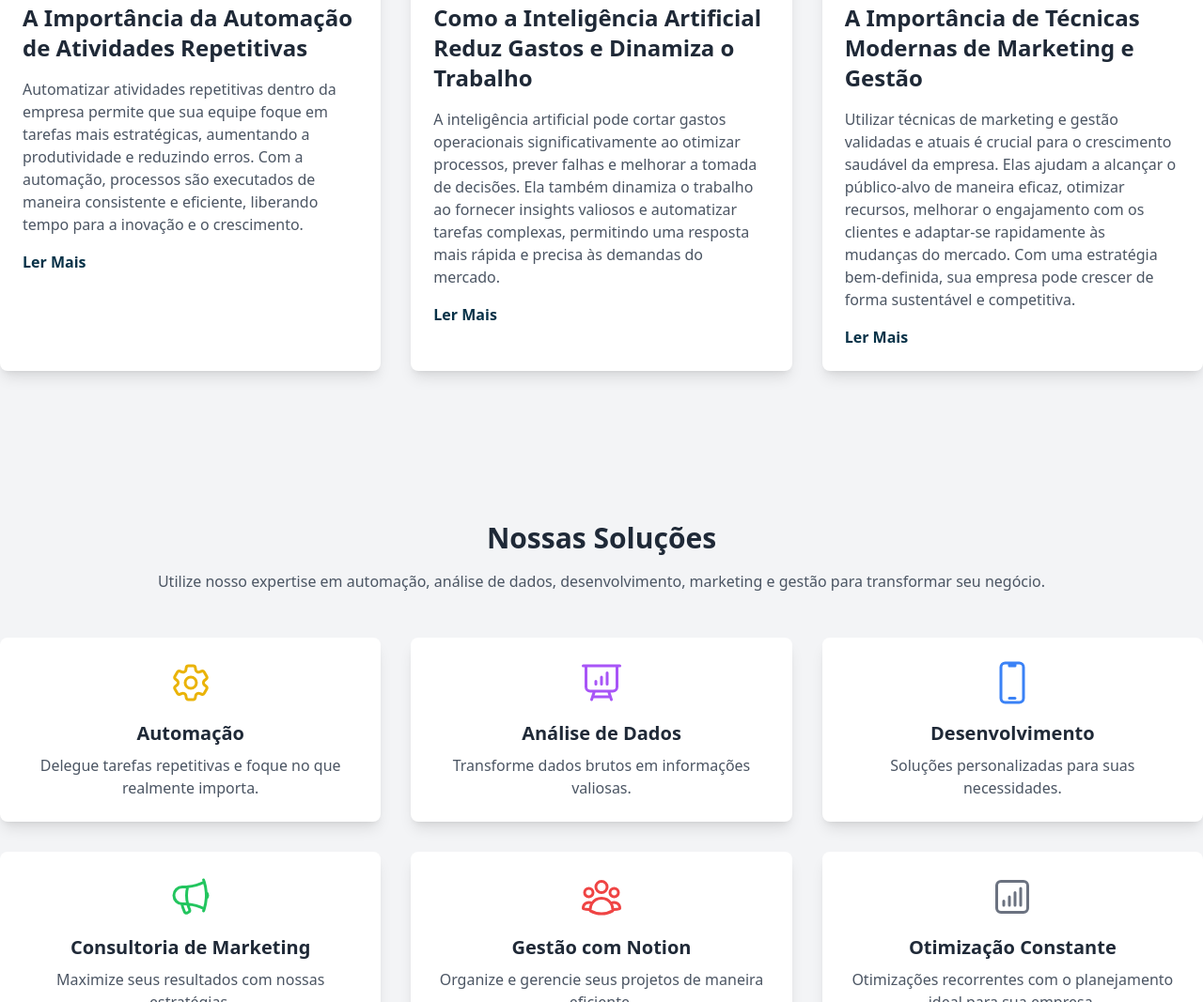
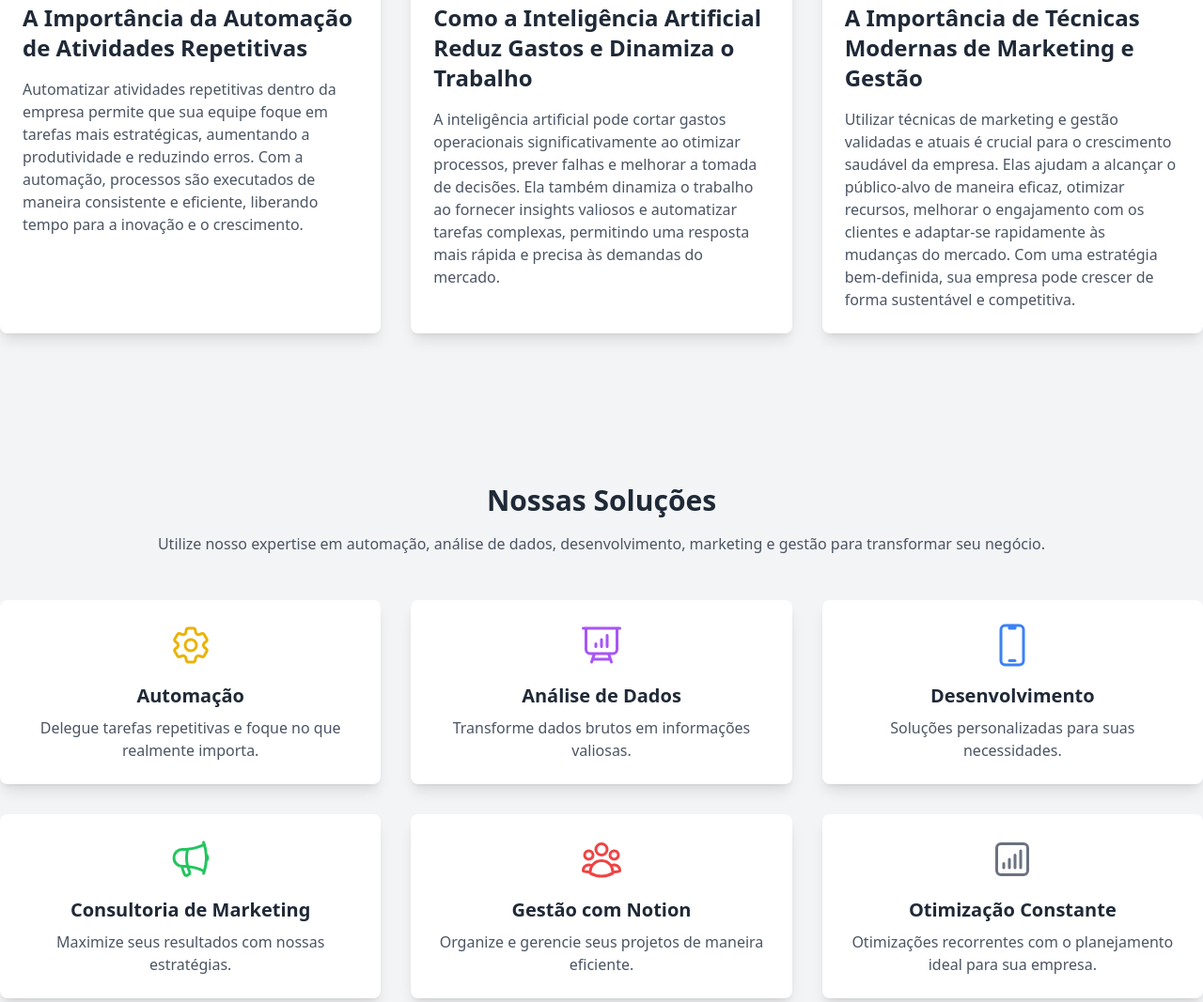
Before and after one commit to YouseSol/Youse, a plain HTML site: page index.html in a window 1280 px wide. Shown: the part 1449-2516 px from the top of the page at 94% size. Drawn offline with nearby package versions, Linux system fonts and the light colour scheme.

Commit message:
Update index.html

```diff
--- a/index.html
+++ b/index.html
@@ -62,7 +62,7 @@
                     </div>
                     <h3 class="text-2xl font-semibold text-gray-800 mb-4">A Importância da Automação de Atividades Repetitivas</h3>
                     <p class="text-gray-600">Automatizar atividades repetitivas dentro da empresa permite que sua equipe foque em tarefas mais estratégicas, aumentando a produtividade e reduzindo erros. Com a automação, processos são executados de maneira consistente e eficiente, liberando tempo para a inovação e o crescimento.</p>
-                    <a href="#" class="mt-4 inline-block font-semibold" style="color: #083248;">Ler Mais</a>
+<!--                     <a href="#" class="mt-4 inline-block font-semibold" style="color: #083248;">Ler Mais</a> -->
                 </div>
                 <!-- Card 2 -->
                 <div class="bg-white p-6 rounded-lg shadow-lg text-left">
@@ -76,7 +76,7 @@
                     </div>
                     <h3 class="text-2xl font-semibold text-gray-800 mb-4">Como a Inteligência Artificial Reduz Gastos e Dinamiza o Trabalho</h3>
                     <p class="text-gray-600">A inteligência artificial pode cortar gastos operacionais significativamente ao otimizar processos, prever falhas e melhorar a tomada de decisões. Ela também dinamiza o trabalho ao fornecer insights valiosos e automatizar tarefas complexas, permitindo uma resposta mais rápida e precisa às demandas do mercado.</p>
-                    <a href="#" class="mt-4 inline-block font-semibold" style="color: #083248;">Ler Mais</a>
+<!--                     <a href="#" class="mt-4 inline-block font-semibold" style="color: #083248;">Ler Mais</a> -->
                 </div>
                 <!-- Card 3 -->
                 <div class="bg-white p-6 rounded-lg shadow-lg text-left">
@@ -90,7 +90,7 @@
                     </div>
                     <h3 class="text-2xl font-semibold text-gray-800 mb-4">A Importância de Técnicas Modernas de Marketing e Gestão</h3>
                     <p class="text-gray-600">Utilizar técnicas de marketing e gestão validadas e atuais é crucial para o crescimento saudável da empresa. Elas ajudam a alcançar o público-alvo de maneira eficaz, otimizar recursos, melhorar o engajamento com os clientes e adaptar-se rapidamente às mudanças do mercado. Com uma estratégia bem-definida, sua empresa pode crescer de forma sustentável e competitiva.</p>
-                    <a href="#" class="mt-4 inline-block font-semibold" style="color: #083248;">Ler Mais</a>
+<!--                     <a href="#" class="mt-4 inline-block font-semibold" style="color: #083248;">Ler Mais</a> -->
                 </div>
             </div>
         </div>
```
